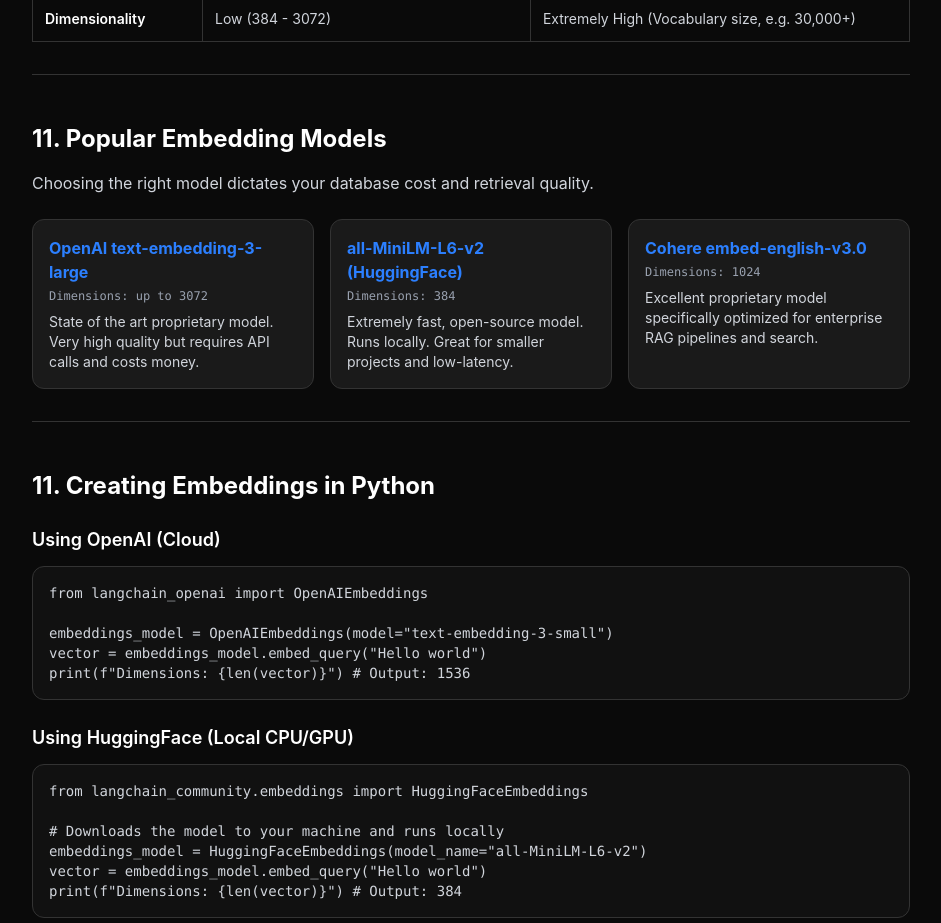
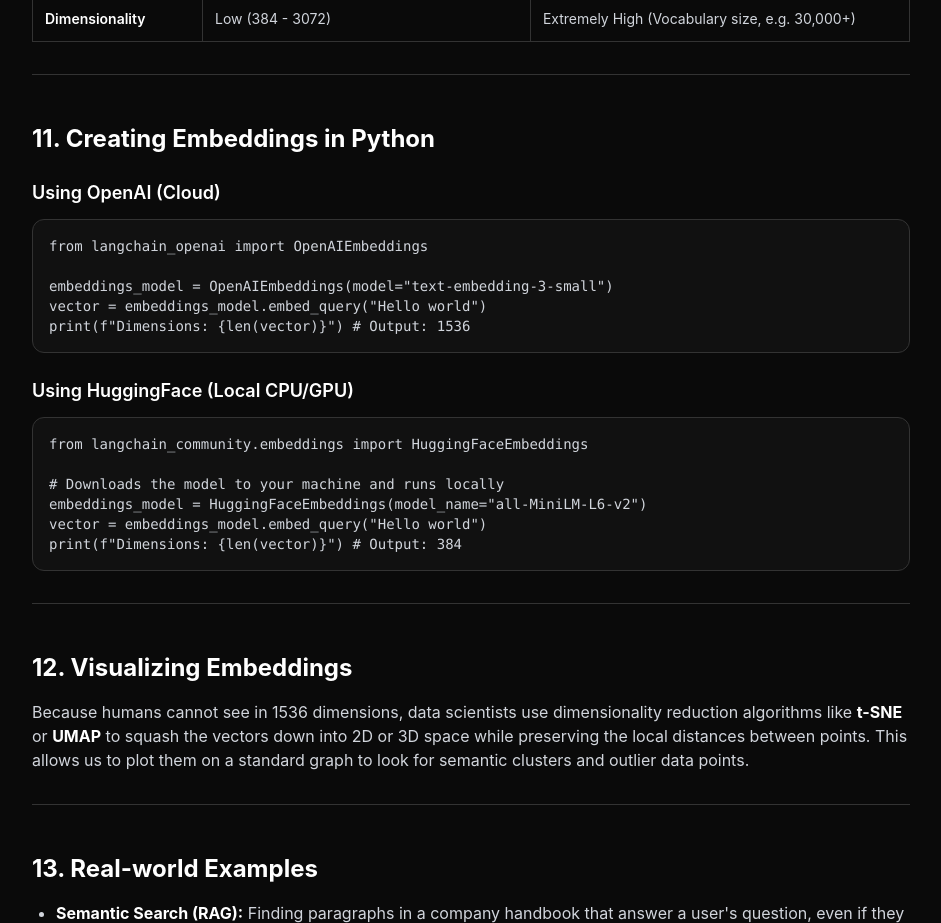
Before and after one commit to Amara-Manikanta/ai-engineering-visualized, a React (Vite) app in the folder v2-react/: page /rag/embeddings in a window 1280 px wide. Shown: the part 7420-8343 px from the top of the page, without its empty margins (310-1251 px from the left). Built offline with nearby package versions, Linux system fonts and the light colour scheme.

Commit message:
fix: remove outdated duplicate 'Popular Embedding Models' section from RagEmbeddings

```diff
--- a/v2-react/src/pages/RagEmbeddings.jsx
+++ b/v2-react/src/pages/RagEmbeddings.jsx
@@ -525,28 +525,6 @@
         </div>
       </section>
 
-      <section id="models" className="mb-12 border-b border-[#333] pb-8">
-        <h2 className="text-2xl font-bold mb-4 text-white">11. Popular Embedding Models</h2>
-        <p className="text-gray-300 mb-6">Choosing the right model dictates your database cost and retrieval quality.</p>
-        <div className="grid grid-cols-1 md:grid-cols-2 lg:grid-cols-3 gap-4">
-          <div className="bg-[#1a1a1a] border border-[#333] rounded-xl p-4">
-            <div className="font-bold text-blue-500 mb-1">OpenAI text-embedding-3-large</div>
-            <div className="font-mono text-xs text-gray-400 mb-2">Dimensions: up to 3072</div>
-            <div className="text-sm text-gray-300">State of the art proprietary model. Very high quality but requires API calls and costs money.</div>
-          </div>
-          <div className="bg-[#1a1a1a] border border-[#333] rounded-xl p-4">
-            <div className="font-bold text-blue-500 mb-1">all-MiniLM-L6-v2 (HuggingFace)</div>
-            <div className="font-mono text-xs text-gray-400 mb-2">Dimensions: 384</div>
-            <div className="text-sm text-gray-300">Extremely fast, open-source model. Runs locally. Great for smaller projects and low-latency.</div>
-          </div>
-          <div className="bg-[#1a1a1a] border border-[#333] rounded-xl p-4">
-            <div className="font-bold text-blue-500 mb-1">Cohere embed-english-v3.0</div>
-            <div className="font-mono text-xs text-gray-400 mb-2">Dimensions: 1024</div>
-            <div className="text-sm text-gray-300">Excellent proprietary model specifically optimized for enterprise RAG pipelines and search.</div>
-          </div>
-        </div>
-      </section>
-
       <section id="python" className="mb-12 border-b border-[#333] pb-8">
         <h2 className="text-2xl font-bold mb-4 text-white">11. Creating Embeddings in Python</h2>
 
```
